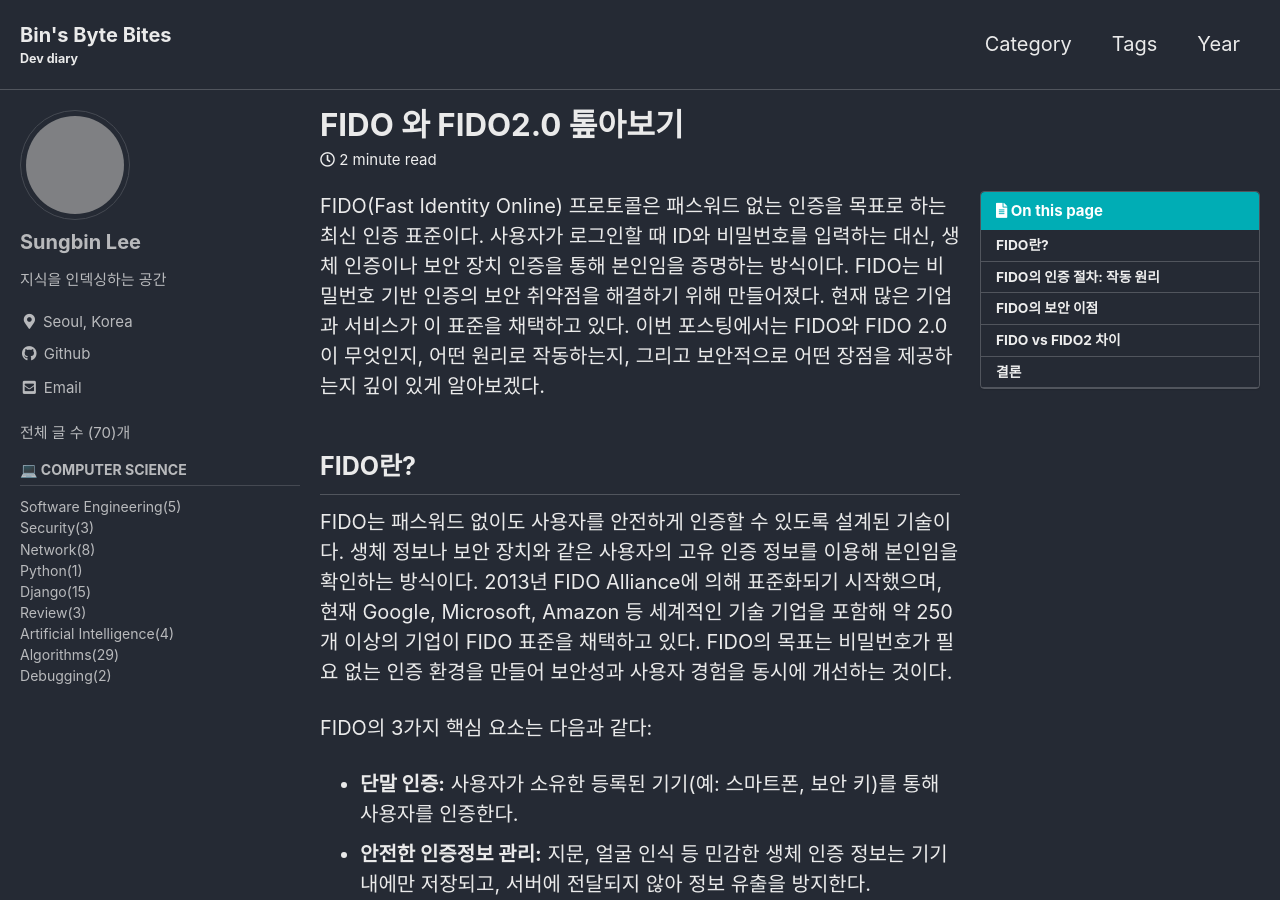
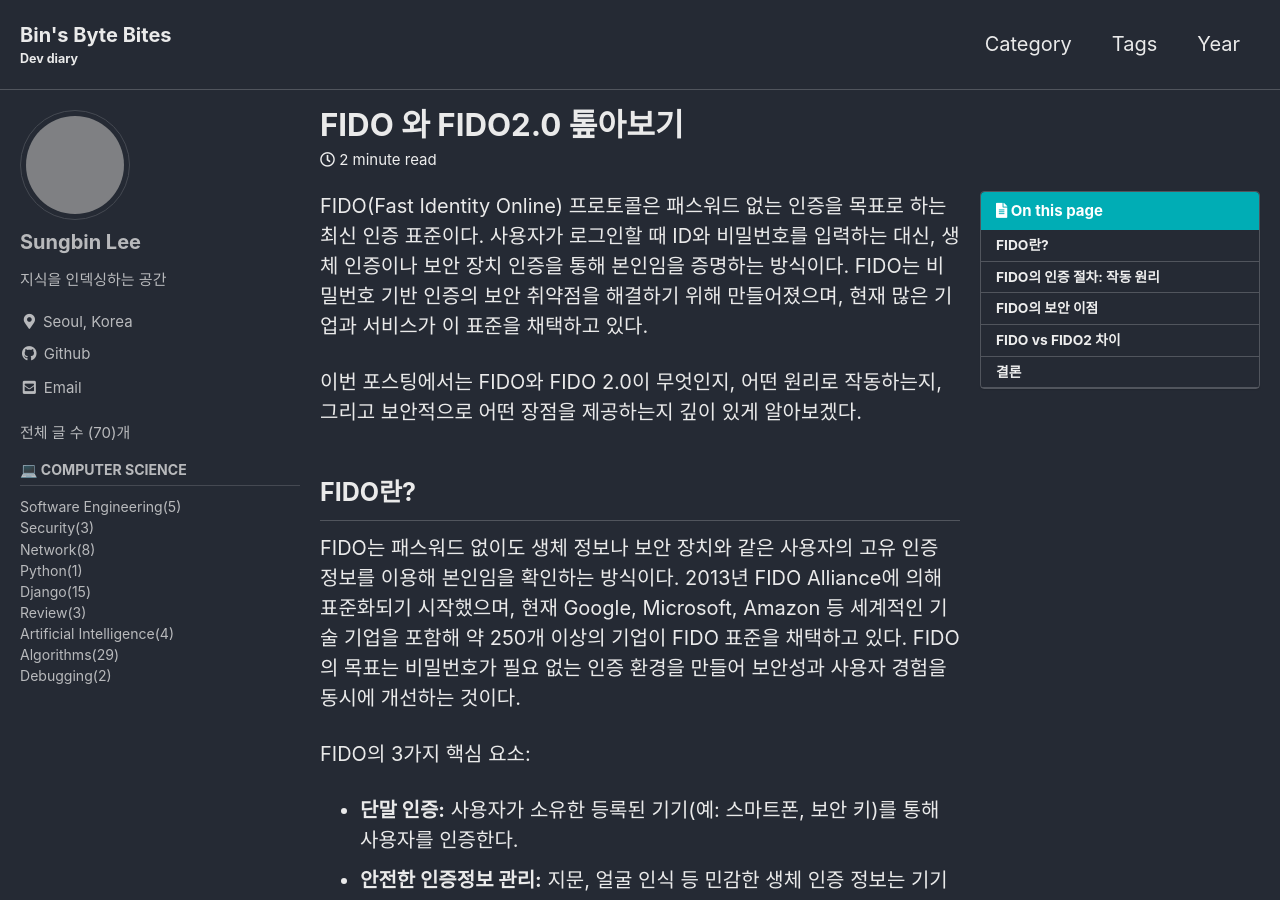
Before and after one commit to sungbinlee/tech.sungbinlee.dev, a Jekyll site: the page built from _posts/Security/2024-10-31-fido-vs-fido2.md, in a window 1280 px wide and 900 px high. Built offline with Jekyll 4.4.1, drawn with Linux system fonts in a browser that asks for light colours; cached includes are drawn as plain includes; comment, search, counter and statistics services are not loaded; grey boxes are pictures that could not be loaded.

Commit message:
Update 2024-10-31-fido-vs-fido2.md

```diff
--- a/_posts/Security/2024-10-31-fido-vs-fido2.md
+++ b/_posts/Security/2024-10-31-fido-vs-fido2.md
@@ -8,13 +8,15 @@ tags:
 toc: true
 toc_sticky: true
 ---
-FIDO(Fast Identity Online) 프로토콜은 패스워드 없는 인증을 목표로 하는 최신 인증 표준이다. 사용자가 로그인할 때 ID와 비밀번호를 입력하는 대신, 생체 인증이나 보안 장치 인증을 통해 본인임을 증명하는 방식이다. FIDO는 비밀번호 기반 인증의 보안 취약점을 해결하기 위해 만들어졌다. 현재 많은 기업과 서비스가 이 표준을 채택하고 있다. 이번 포스팅에서는 FIDO와 FIDO 2.0이 무엇인지, 어떤 원리로 작동하는지, 그리고 보안적으로 어떤 장점을 제공하는지 깊이 있게 알아보겠다.
+FIDO(Fast Identity Online) 프로토콜은 패스워드 없는 인증을 목표로 하는 최신 인증 표준이다. 사용자가 로그인할 때 ID와 비밀번호를 입력하는 대신, 생체 인증이나 보안 장치 인증을 통해 본인임을 증명하는 방식이다. FIDO는 비밀번호 기반 인증의 보안 취약점을 해결하기 위해 만들어졌으며, 현재 많은 기업과 서비스가 이 표준을 채택하고 있다.
+
+이번 포스팅에서는 FIDO와 FIDO 2.0이 무엇인지, 어떤 원리로 작동하는지, 그리고 보안적으로 어떤 장점을 제공하는지 깊이 있게 알아보겠다.
 
 ## FIDO란?
 
-FIDO는 패스워드 없이도 사용자를 안전하게 인증할 수 있도록 설계된 기술이다. 생체 정보나 보안 장치와 같은 사용자의 고유 인증 정보를 이용해 본인임을 확인하는 방식이다. 2013년 FIDO Alliance에 의해 표준화되기 시작했으며, 현재 Google, Microsoft, Amazon 등 세계적인 기술 기업을 포함해 약 250개 이상의 기업이 FIDO 표준을 채택하고 있다. FIDO의 목표는 비밀번호가 필요 없는 인증 환경을 만들어 보안성과 사용자 경험을 동시에 개선하는 것이다.
+FIDO는 패스워드 없이도 생체 정보나 보안 장치와 같은 사용자의 고유 인증 정보를 이용해 본인임을 확인하는 방식이다. 2013년 FIDO Alliance에 의해 표준화되기 시작했으며, 현재 Google, Microsoft, Amazon 등 세계적인 기술 기업을 포함해 약 250개 이상의 기업이 FIDO 표준을 채택하고 있다. FIDO의 목표는 비밀번호가 필요 없는 인증 환경을 만들어 보안성과 사용자 경험을 동시에 개선하는 것이다.
 
-FIDO의 3가지 핵심 요소는 다음과 같다:
+FIDO의 3가지 핵심 요소:
 - **단말 인증:** 사용자가 소유한 등록된 기기(예: 스마트폰, 보안 키)를 통해 사용자를 인증한다.
 - **안전한 인증정보 관리:** 지문, 얼굴 인식 등 민감한 생체 인증 정보는 기기 내에만 저장되고, 서버에 전달되지 않아 정보 유출을 방지한다.
 - **공개키 암호화 방식:** 비대칭키 암호화 방식(공개키와 개인키)을 통해 서버와의 통신을 안전하게 보호하며 인증을 수행한다.
```
